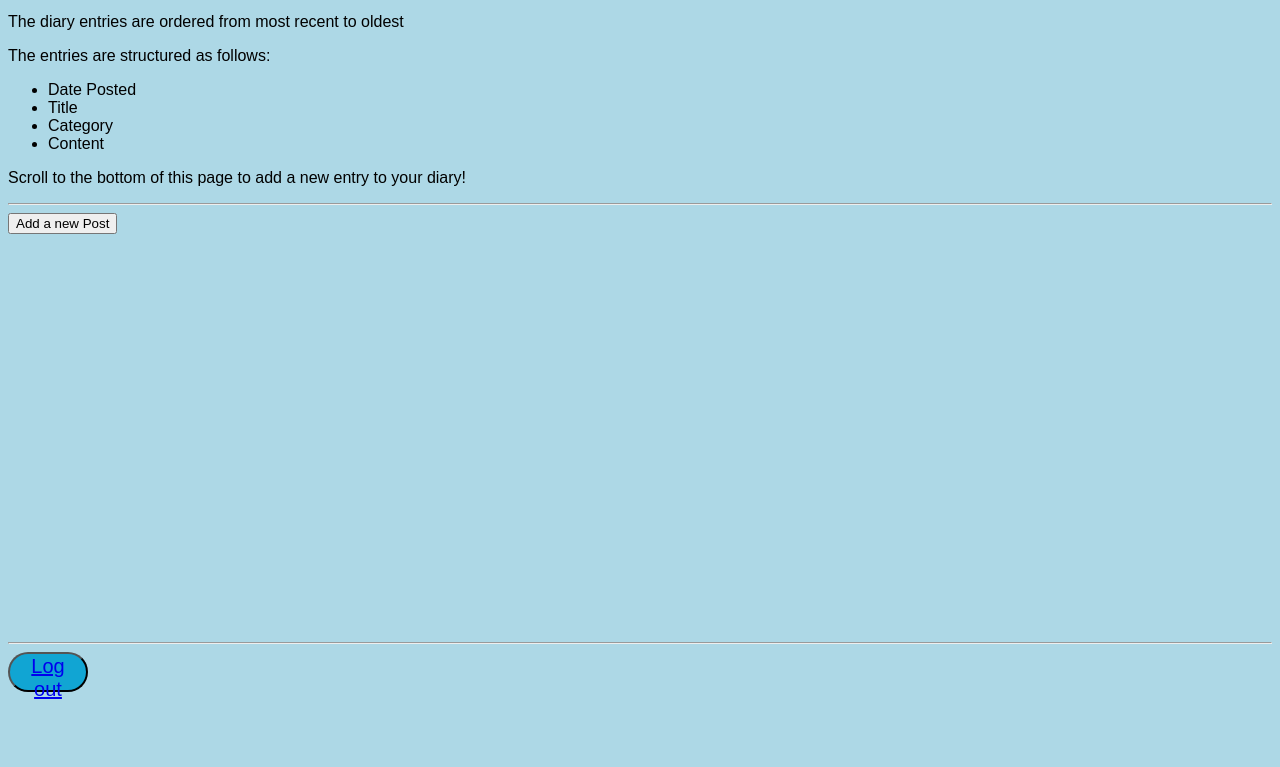
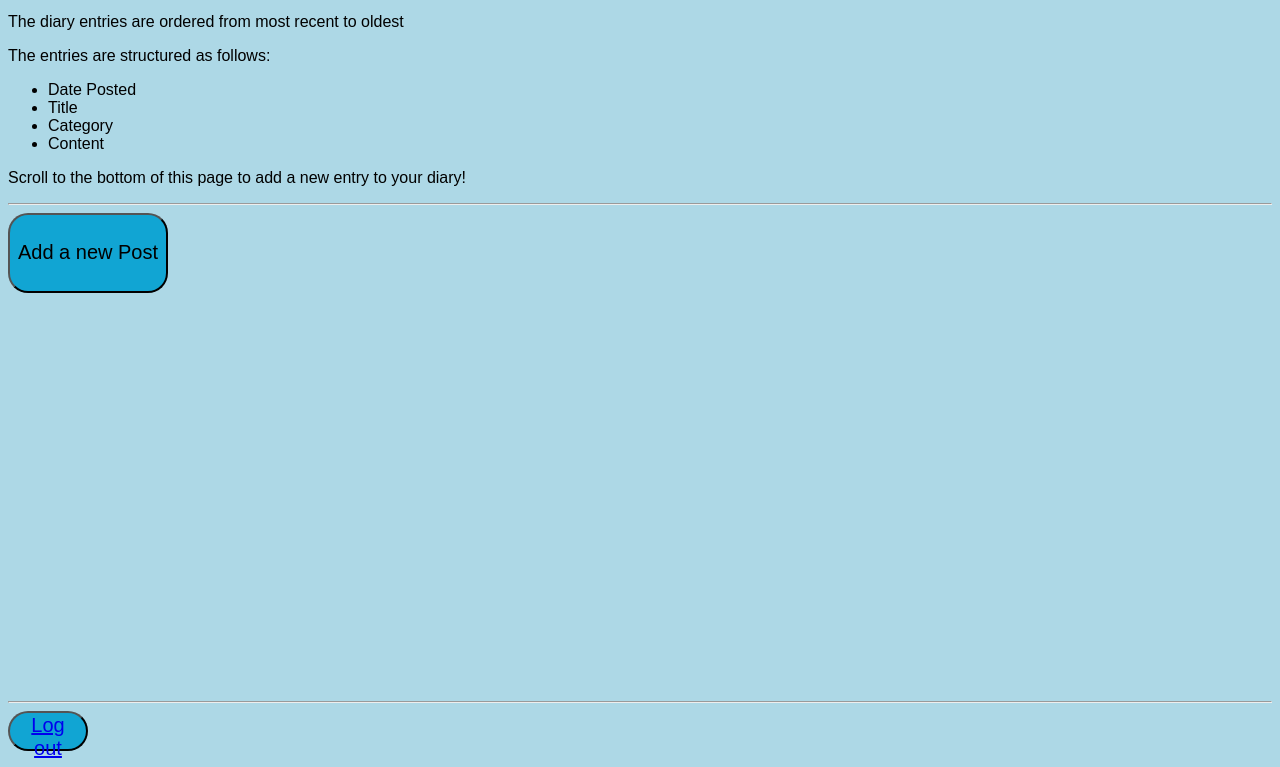
Before and after one commit to jgooday48/diary, a plain HTML site: page client/diary.html in a window 1280 px wide. Shown: the part 101-868 px from the top of the page. Before the commit the page ends 809 px from the top, so only its background shows below. Drawn offline with Linux system fonts and the light colour scheme; no server answers.

Commit message:
add css to create post button

```diff
--- a/client/assets/css/diary.css
+++ b/client/assets/css/diary.css
@@ -18,7 +18,13 @@ body {
     border-radius: 20px;
     font-size: 20px;
 }
-
+.newPostBtn {
+    background-color: #11A5D3;
+    width: 20vh;
+    height: 10vh;
+    border-radius: 20px;
+    font-size: 20px;
+}
 .post {
     width: 90vw;
     padding: 15px;
```
